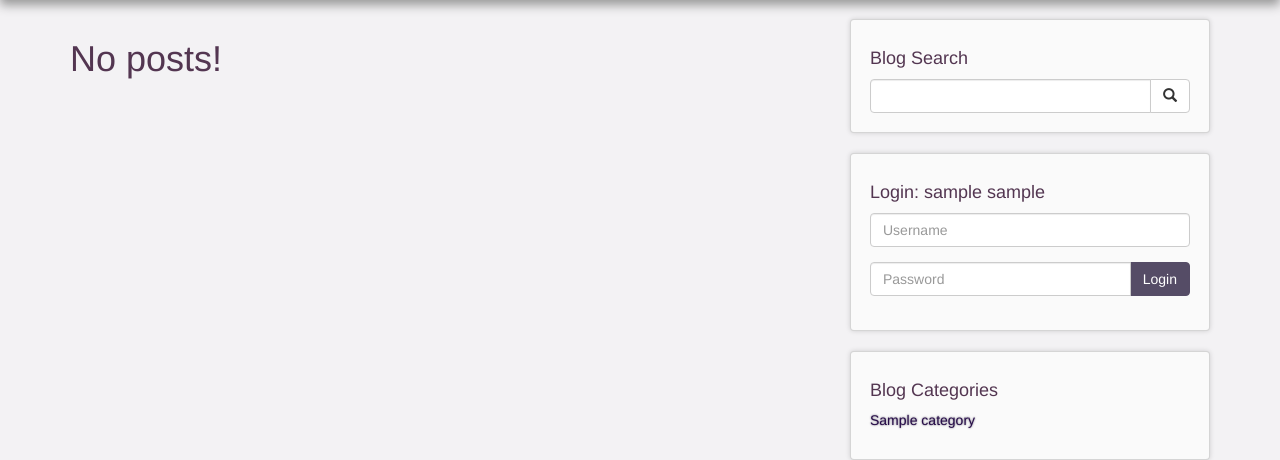
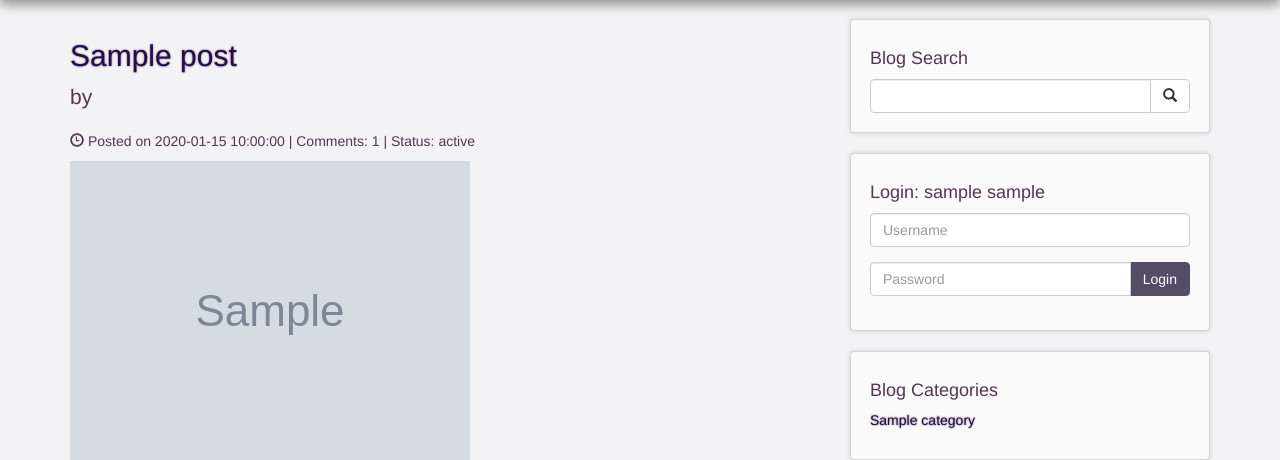
Before and after one commit to ambivalent-axiom/php_blog, a PHP site: page /index.php in a window 1280 px wide. Shown: the part 51-511 px from the top of the page. Run offline with PHP 8.4, Linux system fonts and the light colour scheme; the visitor is signed in with stand-in values (Sample User, id 1); tables that the repository leaves empty or names only in its code hold one stand-in row (values such as "Sample post"); grey boxes marked "Sample" are stand-in pictures; some libraries are stand-ins or nearby versions.

Commit message:
add ftr admin can see drafts

```diff
--- a/admin/includes/functions.php
+++ b/admin/includes/functions.php
@@ -164,6 +164,7 @@
         $blog_post_date = $post['post_date'];
         $blog_post_image = $post['post_image'];
         $blog_post_content = $post['post_content'];
+        $blog_post_status = $post['post_status'];
         $author_name = getAuthorByPost($blog_post_author);
         ?>
         <h2>
@@ -180,6 +181,11 @@
             <span class='glyphicon glyphicon-time'></span>
                 Posted on <?php echo $blog_post_date ?>
                 | Comments: <?php echo getCommentCount($blog_post_id) ?>
+                <?php
+                    if(isset($_SESSION['role']) && $_SESSION['role'] == 'admin') {
+                        echo " | Status: {$blog_post_status}";
+                    }
+                ?>
         </p>
         <a href='post.php?p_id=<?php echo $blog_post_id ?>'>
             <img class='img-responsive' src='images/<?php echo $blog_post_image ?>' alt=''>
@@ -238,27 +244,42 @@
     checkQuery($update_views);
 }
 //This lists posts on index page + pagination
-function getPostCount($column="", $value="") {
+function getPostCount(string $column="", string $value="", string $prefix): int {
     global $connection;
     if (empty($column)) {
-        $query = "SELECT * FROM posts WHERE post_status = 'published' ORDER BY post_id";
+        $query = $prefix . " ORDER BY post_id";
     } else {
-        $query = "SELECT * FROM posts WHERE post_status = 'published' AND {$column} = {$value} ORDER BY post_id";
+        if(strpos($prefix, 'WHERE')) {
+            $query = $prefix . " AND {$column} = {$value} ORDER BY post_id";
+        } else {
+            $query = $prefix . " WHERE {$column} = {$value} ORDER BY post_id";
+        }
     }
     $select_all_posts = mysqli_query($connection, $query);
     $post_count = mysqli_num_rows($select_all_posts);
     return $post_count;
 }
-function showPostsPaginated($column="", $value="", $offset) {//$per_page for settings
+function showPostsPaginated($column="", $value="", $offset, string $role="") {//$per_page for settings
     $per_page = 2;
     global $connection;
+    if (isset($role) && $role == 'admin') {
+        $prefix = "SELECT * FROM posts";
+    } else {
+        $prefix = "SELECT * FROM posts WHERE post_status = 'published'";
+    }
+
     if (empty($column)) {
-        $query = "SELECT * FROM posts WHERE post_status = 'published' ORDER BY post_id DESC LIMIT {$offset}, {$per_page} ";
+        $query = $prefix . " ORDER BY post_id DESC LIMIT {$offset}, {$per_page} ";
     } else {
-        $query = "SELECT * FROM posts WHERE post_status = 'published' AND {$column} = {$value} ORDER BY post_id DESC LIMIT {$offset}, {$per_page} ";
+        if(strpos($prefix, 'WHERE')) {
+            $query = $prefix . " AND {$column} = {$value} ORDER BY post_id DESC LIMIT {$offset}, {$per_page} ";
+        } else {
+            $query = $prefix . " WHERE {$column} = {$value} ORDER BY post_id DESC LIMIT {$offset}, {$per_page} ";
+        }
     }
     $select_all_posts = mysqli_query($connection, $query);
-    $post_count = getPostCount($column, $value);
+
+    $post_count = getPostCount($column, $value, $prefix);
     $pages = ceil($post_count/$per_page);
     if($post_count > 0) {
         getPosts($select_all_posts);
--- a/index.php
+++ b/index.php
@@ -14,15 +14,15 @@
                     if(isset($_GET['filter'])){
                         switch($_GET['filter']){
                             case 'categorized';
-                                $pages = showPostsPaginated('post_category_id', $_GET['cat_id'], $offset);
+                                $pages = showPostsPaginated('post_category_id', $_GET['cat_id'], $offset, $_SESSION['role']);
                                 break;
 
                             case 'by_author';
-                                $pages = showPostsPaginated('post_author', $_GET["u_id"], $offset);
+                                $pages = showPostsPaginated('post_author', $_GET["u_id"], $offset, $_SESSION['role']);
                                 break;
                         }
                     } else {
-                        $pages = showPostsPaginated("", '', $offset);
+                        $pages = showPostsPaginated("", '', $offset, $_SESSION['role']);
                     }
                 ?>
                 <!-- Pager -->
```
